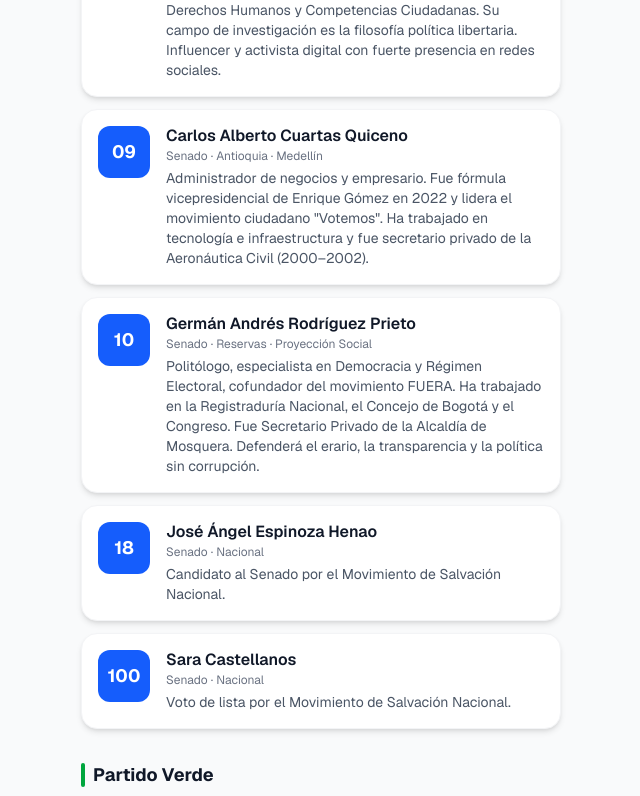
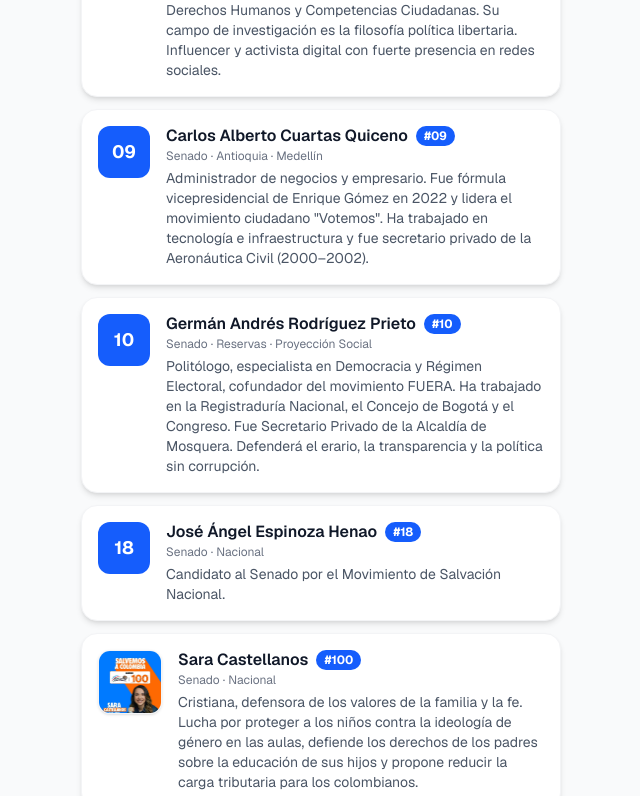
Before and after one commit to pdromoreno7/voto-senado-camara-2026-v1, a Next.js app: page / in a window 1280 px wide. Shown: the part 1184-1980 px from the top of the page, without its empty margins (319-959 px from the left). Built offline with nearby package versions, Linux system fonts and the light colour scheme.

Commit message:
feat: add Sara Castellanos photo and full description

```diff
--- a/app/page.tsx
+++ b/app/page.tsx
@@ -59,8 +59,9 @@ const salvacionCandidatos = [
     numero: "100",
     nombre: "Sara Castellanos",
     cargo: "Senado",
-    descripcion: "Voto de lista por el Movimiento de Salvación Nacional.",
+    descripcion: "Cristiana, defensora de los valores de la familia y la fe. Lucha por proteger a los niños contra la ideología de género en las aulas, defiende los derechos de los padres sobre la educación de sus hijos y propone reducir la carga tributaria para los colombianos.",
     region: "Nacional",
+    foto: "/sara-castellanos.jpg",
   },
 ];
 
@@ -81,6 +82,7 @@ function CandidatoCard({
   descripcion,
   region,
   color,
+  foto,
 }: {
   numero: string;
   nombre: string;
@@ -88,16 +90,26 @@ function CandidatoCard({
   descripcion: string;
   region: string;
   color: string;
+  foto?: string;
 }) {
   return (
     <div className="bg-white rounded-2xl shadow-md border border-gray-100 p-4 flex items-start gap-4">
-      <div
-        className={`min-w-[52px] h-[52px] rounded-xl flex items-center justify-center text-white font-bold text-lg ${color}`}
-      >
-        {numero}
-      </div>
+      {foto ? (
+        <img
+          src={foto}
+          alt={nombre}
+          className="min-w-[64px] w-16 h-16 rounded-xl object-cover object-top shadow-sm border border-gray-100"
+        />
+      ) : (
+        <div className={`min-w-[52px] h-[52px] rounded-xl flex items-center justify-center text-white font-bold text-lg ${color}`}>
+          {numero}
+        </div>
+      )}
       <div>
-        <p className="font-semibold text-gray-900 text-base leading-tight">{nombre}</p>
+        <div className="flex items-center gap-2">
+          <p className="font-semibold text-gray-900 text-base leading-tight">{nombre}</p>
+          <span className={`text-xs text-white font-bold px-2 py-0.5 rounded-full ${color}`}>#{numero}</span>
+        </div>
         <p className="text-xs text-gray-500 mt-0.5 mb-1">{cargo} · {region}</p>
         <p className="text-sm text-gray-600">{descripcion}</p>
       </div>
```
Also changed, not shown: public/sara-castellanos.jpg (added).
